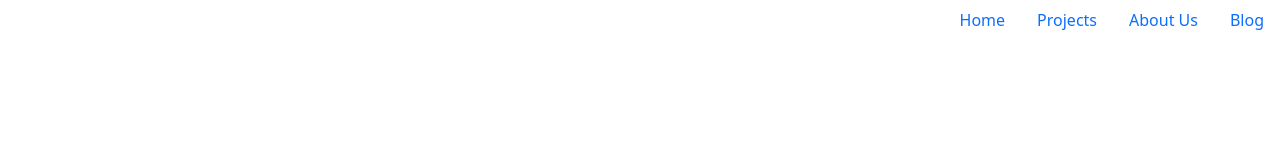
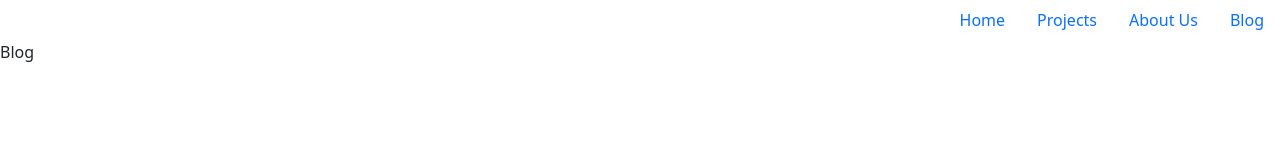
Before and after one commit to Suyog04/architect_101, a React (Create React App) app: page /blog in a window 1280 px wide. Shown: the top 160 px of the page. Built offline with nearby package versions, Linux system fonts and the light colour scheme.

Commit message:
Navbar Completed

```diff
--- a/src/App.js
+++ b/src/App.js
@@ -1,12 +1,28 @@
 import React from 'react'
 import "../node_modules/bootstrap/dist/css/bootstrap.min.css"
 import Navbar from "./components/Navbar/Navbar"
+import { BrowserRouter, Route, Routes } from 'react-router-dom'
+// Importing pages from Pages component
+import Home from "./components/Pages/Home"
+import AboutUs from './components/Pages/AboutUs'
+import Projects from './components/Pages/Projects'
+import Blog from './components/Pages/Blog'
 
 const App = () => {
   return (
+    <>
 
       <Navbar />
 
+      <BrowserRouter>
+        <Routes>
+          <Route exact path = "/home" element = {<Home />} />
+          <Route exact path = "/aboutus" element = {<AboutUs />} />
+          <Route exact path = "/projects" element = {< Projects />} />
+          <Route exact path = "/blog" element = {<Blog />} />
+        </Routes>
+      </BrowserRouter>
+    </>
   )
 }
 
--- a/src/components/Navbar/Navbar.jsx
+++ b/src/components/Navbar/Navbar.jsx
@@ -6,16 +6,16 @@ const Navbar = () => {
     <>
       <ul className="nav justify-content-end">
         <li className="nav-item">
-          <a className="nav-link active" aria-current="page" href="/">Home</a>
+          <a className="nav-link active" aria-current="page" href="/home">Home</a>
         </li>
         <li className="nav-item">
-          <a className="nav-link" href="/">Projects</a>
+          <a className="nav-link" href="/projects">Projects</a>
         </li>
         <li className="nav-item">
-          <a className="nav-link" href="/">About Us</a>
+          <a className="nav-link" href="/aboutus">About Us</a>
         </li>
         <li className="nav-item">
-          <a className="nav-link" href="/" >Blog</a>
+          <a className="nav-link" href="/blog" >Blog</a>
         </li>
       </ul>
     </>
--- /dev/null
+++ b/src/components/Pages/AboutUs.jsx
@@ -0,0 +1,9 @@
+import React from 'react'
+
+const AboutUs = () => {
+  return (
+    <div>AboutUs</div>
+  )
+}
+
+export default AboutUs
--- /dev/null
+++ b/src/components/Pages/Blog.jsx
@@ -0,0 +1,9 @@
+import React from 'react'
+
+const Blog = () => {
+  return (
+    <div>Blog</div>
+  )
+}
+
+export default Blog
--- /dev/null
+++ b/src/components/Pages/Home.jsx
@@ -0,0 +1,9 @@
+import React from 'react'
+
+const Home = () => {
+  return (
+    <div>Home</div>
+  )
+}
+
+export default Home
--- /dev/null
+++ b/src/components/Pages/Projects.jsx
@@ -0,0 +1,9 @@
+import React from 'react'
+
+const Projects = () => {
+  return (
+    <div>Projects</div>
+  )
+}
+
+export default Projects
```
